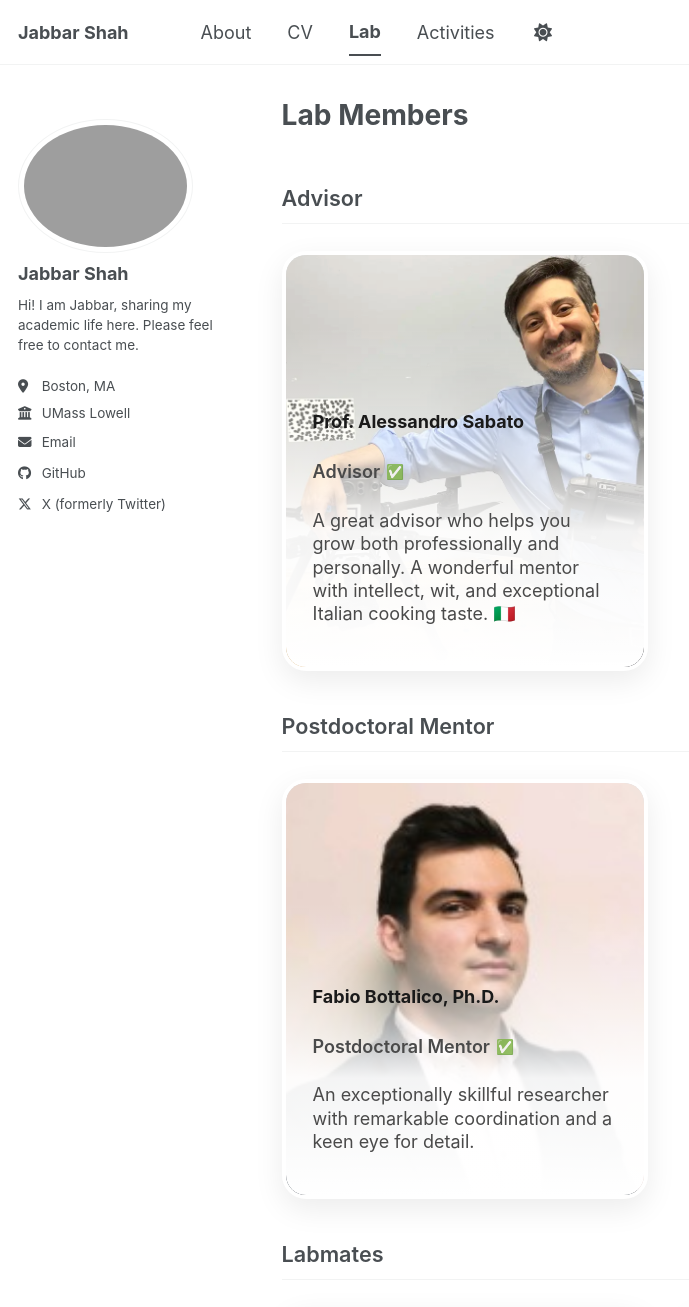
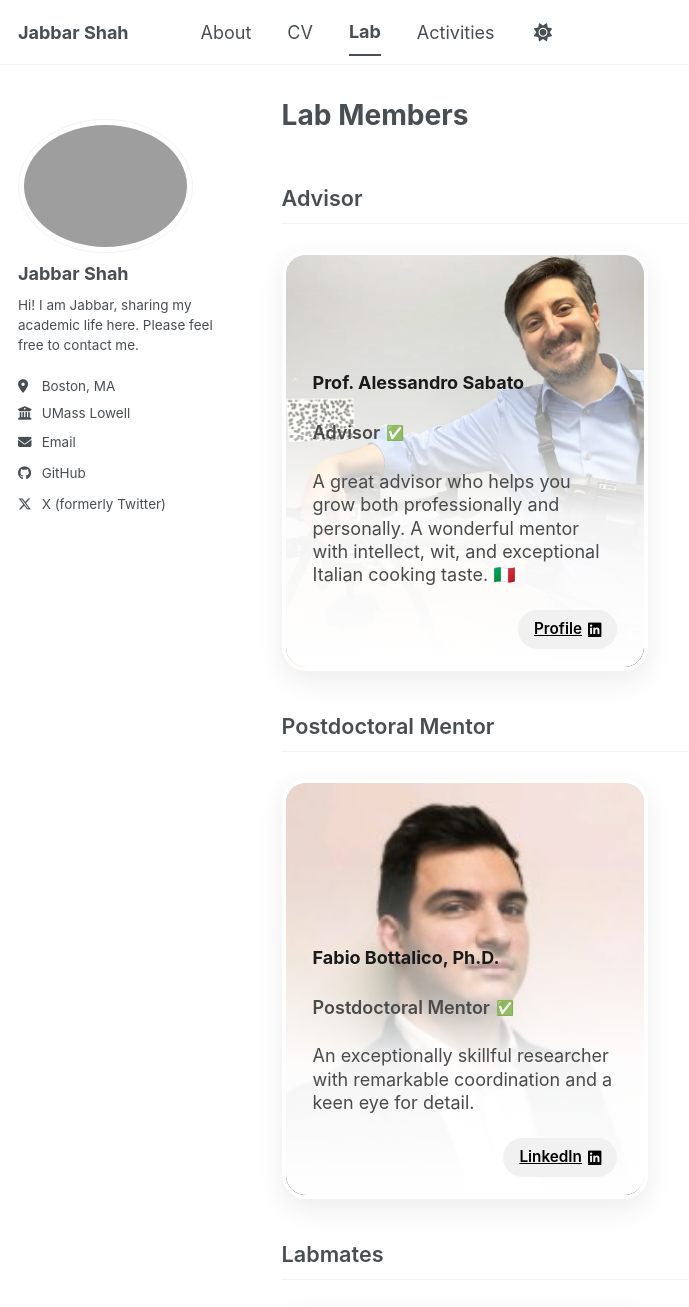
Before and after one commit to sjabbarshah/sjabbarshah.github.io, a Jekyll site: the page built from _pages/lab.md, in a window 1280 px wide and 1400 px high, cut to the strip 0-1307 px from the top of the window. Shown: the whole strip, without its empty margins (0-689 px from the left). Built offline with Jekyll 4.4.1, drawn with Linux system fonts in a browser that asks for light colours; a script bundle is joined from its source files by our own code; library files that are not in the unit come from our copies; some of the changed text lies outside the part shown.

Commit message:
Add LinkedIn buttons to all lab cards based on mockup

```diff
--- a/_pages/lab.md
+++ b/_pages/lab.md
@@ -106,8 +106,40 @@ author_profile: true
 .lab-card__comment {
   font-size: 0.85em;
   color: #4a4a4a;
-  margin: 0;
+  margin: 0 0 1.5em;
   line-height: 1.3;
+}
+
+.lab-card__action {
+  margin-top: auto;
+  display: flex;
+  justify-content: flex-end;
+}
+
+.lab-btn {
+  background: rgba(240, 240, 240, 0.9);
+  color: #000;
+  padding: 8px 16px;
+  border-radius: 20px;
+  font-size: 0.85em;
+  font-weight: 600;
+  text-decoration: none;
+  display: inline-flex;
+  align-items: center;
+  gap: 6px;
+  transition: background 0.2s ease;
+  backdrop-filter: blur(4px);
+}
+
+.lab-btn a {
+  color: #000;
+  text-decoration: none;
+}
+
+.lab-btn:hover {
+  background: rgba(220, 220, 220, 1);
+  color: #000;
+  text-decoration: none;
 }
 
 .lab-section-title {
@@ -125,9 +157,12 @@ author_profile: true
   <div class="lab-card">
     <div class="lab-card__avatar"><img src="/images/professor.png" alt="Prof. Alessandro Sabato"></div>
     <div class="lab-card__info">
-      <p class="lab-card__name"><a href="https://www.uml.edu/engineering/mechanical-industrial/faculty/sabato-alessandro.aspx" target="_blank">Prof. Alessandro Sabato</a></p>
+      <p class="lab-card__name">Prof. Alessandro Sabato</p>
       <p class="lab-card__role">Advisor</p>
       <p class="lab-card__comment">A great advisor who helps you grow both professionally and personally. A wonderful mentor with intellect, wit, and exceptional Italian cooking taste. 🇮🇹</p>
+      <div class="lab-card__action">
+        <a href="https://www.uml.edu/engineering/mechanical-industrial/faculty/sabato-alessandro.aspx" class="lab-btn" target="_blank">Profile <i class="fab fa-linkedin"></i></a>
+      </div>
     </div>
   </div>
 </div>
@@ -137,9 +172,12 @@ author_profile: true
   <div class="lab-card">
     <div class="lab-card__avatar"><img src="/images/fabio.jpeg" alt="Fabio Bottalico, Ph.D."></div>
     <div class="lab-card__info">
-      <p class="lab-card__name"><a href="https://www.linkedin.com/in/fabio-bottalico/" target="_blank">Fabio Bottalico, Ph.D.</a></p>
+      <p class="lab-card__name">Fabio Bottalico, Ph.D.</p>
       <p class="lab-card__role">Postdoctoral Mentor</p>
       <p class="lab-card__comment">An exceptionally skillful researcher with remarkable coordination and a keen eye for detail.</p>
+      <div class="lab-card__action">
+        <a href="https://www.linkedin.com/in/fabio-bottalico/" class="lab-btn" target="_blank">LinkedIn <i class="fab fa-linkedin"></i></a>
+      </div>
     </div>
   </div>
 </div>
@@ -152,14 +190,20 @@ author_profile: true
       <p class="lab-card__name">Jabbar Shah</p>
       <p class="lab-card__role">Graduate Student</p>
       <p class="lab-card__comment">&nbsp;</p>
+      <div class="lab-card__action">
+        <a href="#" class="lab-btn" target="_blank">LinkedIn <i class="fab fa-linkedin"></i></a>
+      </div>
     </div>
   </div>
   <div class="lab-card">
     <div class="lab-card__avatar"><img src="/images/gaurav.jpeg" alt="Gaurav Modak"></div>
     <div class="lab-card__info">
-      <p class="lab-card__name"><a href="https://www.linkedin.com/in/gaurav0123/" target="_blank">Gaurav Modak</a></p>
+      <p class="lab-card__name">Gaurav Modak</p>
       <p class="lab-card__role">Graduate Student</p>
       <p class="lab-card__comment">A genuinely talented and warm individual who is both a wonderful friend and an outstanding cook.</p>
+      <div class="lab-card__action">
+        <a href="https://www.linkedin.com/in/gaurav0123/" class="lab-btn" target="_blank">LinkedIn <i class="fab fa-linkedin"></i></a>
+      </div>
     </div>
   </div>
   <div class="lab-card">
@@ -168,6 +212,9 @@ author_profile: true
       <p class="lab-card__name">Mo</p>
       <p class="lab-card__role">Graduate Student</p>
       <p class="lab-card__comment">A humble and gifted mind with a wonderful ability to light up the room.</p>
+      <div class="lab-card__action">
+        <a href="#" class="lab-btn" target="_blank">LinkedIn <i class="fab fa-linkedin"></i></a>
+      </div>
     </div>
   </div>
   <div class="lab-card">
@@ -176,6 +223,9 @@ author_profile: true
       <p class="lab-card__name">Francisco</p>
       <p class="lab-card__role">Graduate Student</p>
       <p class="lab-card__comment">A powerhouse of energy and skill, always proactive and a true pleasure to work with.</p>
+      <div class="lab-card__action">
+        <a href="#" class="lab-btn" target="_blank">LinkedIn <i class="fab fa-linkedin"></i></a>
+      </div>
     </div>
   </div>
   <div class="lab-card">
@@ -184,6 +234,9 @@ author_profile: true
       <p class="lab-card__name">Joao Oliveira</p>
       <p class="lab-card__role">Graduate Student</p>
       <p class="lab-card__comment">Calm, highly capable, and always dependable. Handles every challenge with composure and grace.</p>
+      <div class="lab-card__action">
+        <a href="#" class="lab-btn" target="_blank">LinkedIn <i class="fab fa-linkedin"></i></a>
+      </div>
     </div>
   </div>
 </div>
```
